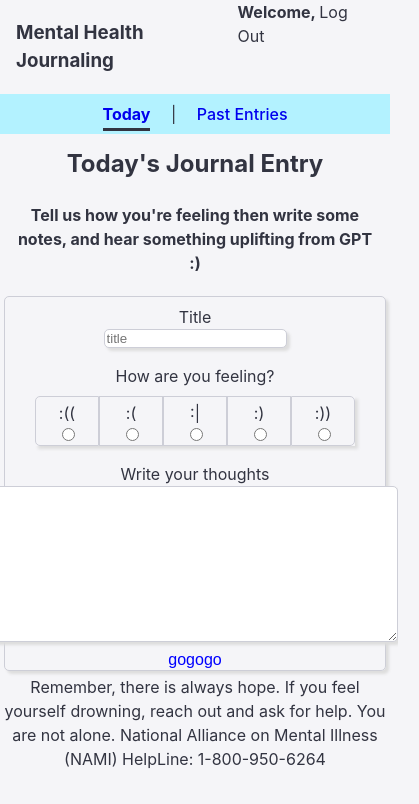
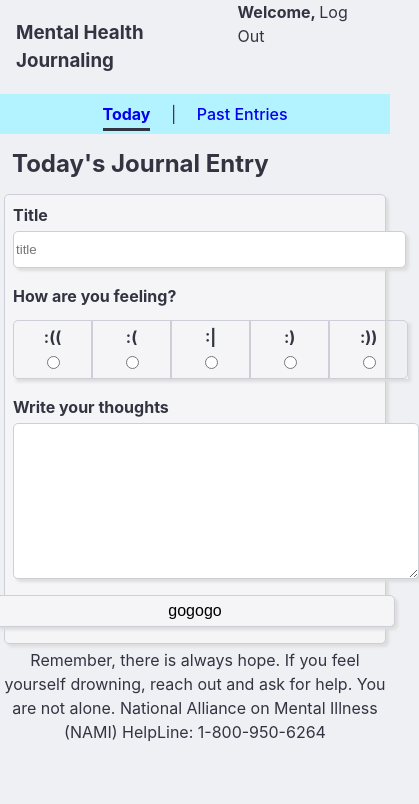
Before and after one commit to jase-d-ace/openai-ikigai-journaling, a React (Vite) app in the folder mental_health_frontend/: page / in a window 390 px wide. Shown: the top 804 px of the page, 419 px wide, since content can reach past the window. Built offline with nearby package versions, Linux system fonts and the light colour scheme; no server answers; sample sign-in values are in the browser's storage.

Commit message:
mobile styles

```diff
--- a/mental_health_frontend/src/App.css
+++ b/mental_health_frontend/src/App.css
@@ -15,52 +15,60 @@
 
 @media (max-width: 450px) {
     header {
-        text-align: center;
+        text-align: left;
 
         h2 {
-            margin-top: 0.5em;
-            margin-bottom: 0.5em;
+            margin: 0.5em;
         }
 
-        h4 {
-            padding-left: 1em;
-            padding-right: 1em;
-        }
     }
 
     .form-part {
         margin: 0.5em;
         display: flex;
         flex-direction: column;
-        align-items: center;
+        align-items: flex-start;
     }
 
     .journal-form {
 
         border-radius: 5px;
+        background: #F5F5F8;
         display: flex;
         flex-direction: column;
-        align-items: center;
+        align-items: flex-start;
         margin: 0.25em;
         border: 1px solid #CDCED7;
         box-shadow: 3px 3px 3px #DdDdDd;
+
+        .title-input {
+            height: 2.5em;
+            width: 29em;
+        }
+
+        label {
+            font-weight: bold;
+            margin-bottom: 0.25em;
+        }
 
         .text-input {
             border: 1px solid #CDCED7;
             box-shadow: 3px 3px 3px #DdDdDd;
             border-radius: 5px;
+            max-width: 30em;
         }
 
         .feeling-gauge {
             margin-top: 0.5em;
-            width: 20em;
+            width: 24.7em;
             justify-content: space-around;
             box-shadow: 3px 3px 3px #DdDdDd;
         }
 
         .option {
+            height: 2.5em;
             width: 10em;
-            padding-bottom: 0.25em;
+            padding-bottom: 0.8em;
             padding-top: 0.25em;
         }
 
@@ -77,22 +85,20 @@
         }
 
         .submit {
-            background:none;
-            border:none;
+            background: #F5F5F8;
+            border: 1px solid #CDCED7;
+            box-shadow: 3px 3px 3px #DdDdDd;
+            border-radius: 5px;
             font-size:1em;
-            color:blue;
+            align-self: center;
+            height: 2em;
+            width: 25em;
+            margin-top: 0.5em;
+            margin-bottom: 1em;
         }
     }
 
-    /* .footer {
-        top: 800px;
-    } */
-}
 
-@media (max-width: 390px) {
-    /* .footer {
-        top: 700px;
-    } */
 }
 
 .top-bar {
--- a/mental_health_frontend/src/App.jsx
+++ b/mental_health_frontend/src/App.jsx
@@ -36,14 +36,11 @@ function App() {
                 <h2>
                     Today's Journal Entry
                 </h2>
-                <h4>
-                    Tell us how you're feeling then write some notes, and hear something uplifting from GPT :)
-                </h4>
             </header>
             <form className="journal-form" onSubmit={handleFormSubmit}>
                 <div className="form-part title">
                     <label>Title</label>
-                    <input className="text-input" required type="text" placeholder="title" onChange={e => debounce("title", e.target.value, 500)} />
+                    <input className="text-input title-input" required type="text" placeholder="title" onChange={e => debounce("title", e.target.value, 500)} />
                 </div>
                 <div className="form-part feelings">
                     <label>How are you feeling?</label>
@@ -60,9 +57,8 @@ function App() {
                                 <label>{option.label}</label>
                                 <input
                                     required
-                                    className="submit"
+                                    className="radio"
                                     type="radio"
-                                    aria-label={option.emotion}
                                     onChange={() => setFormData({...formData, feeling: option.feeling})}
                                     value={option.feeling}
                                     checked={formData.feeling == option.feeling}
--- a/mental_health_frontend/src/index.css
+++ b/mental_health_frontend/src/index.css
@@ -4,7 +4,7 @@
   font-weight: 400;
 
   color: #323441;
-  background-color: #F5F5F8;
+  background-color: #EFF0F4;
 
   font-synthesis: none;
   text-rendering: optimizeLegibility;
```
